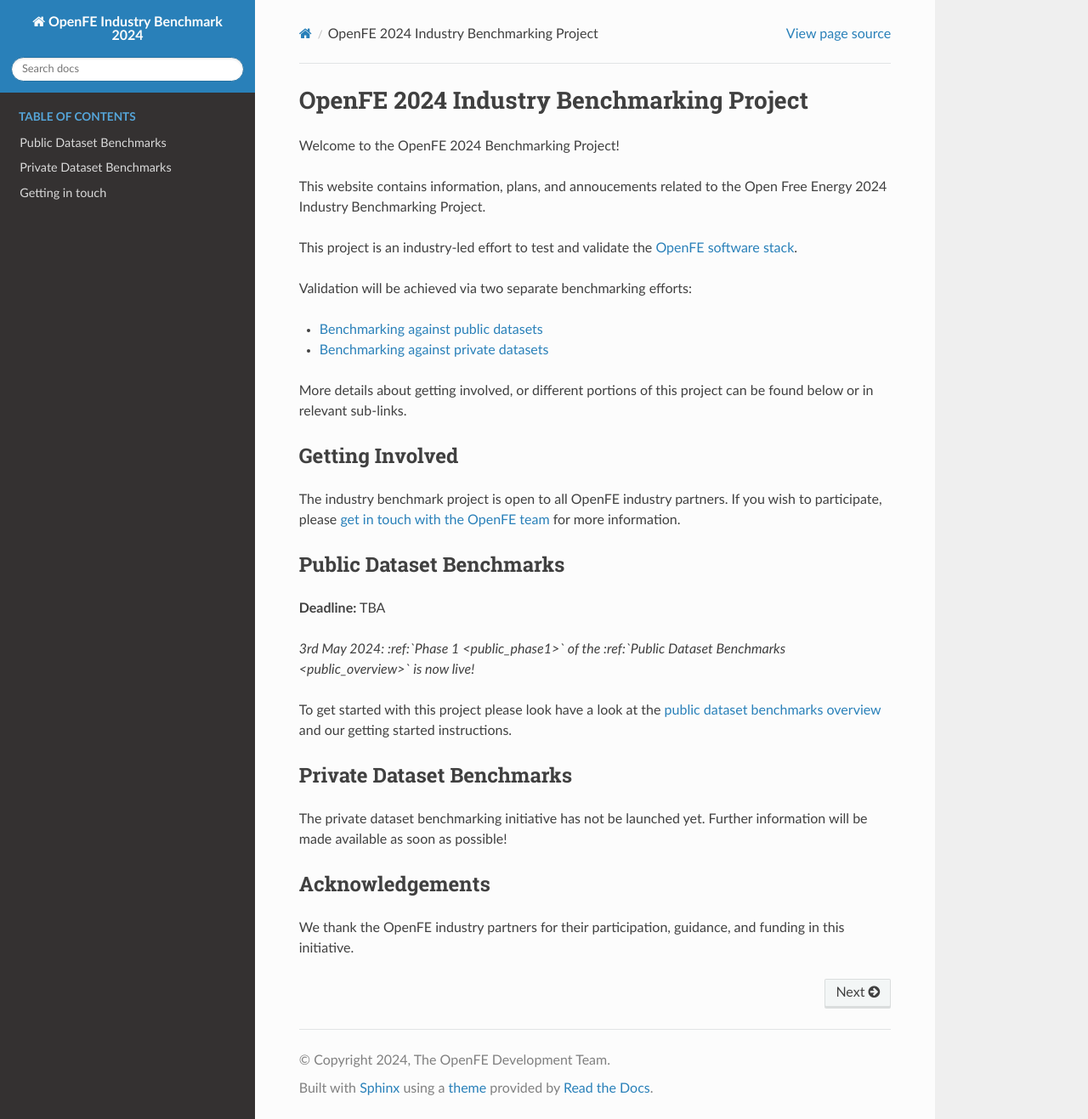
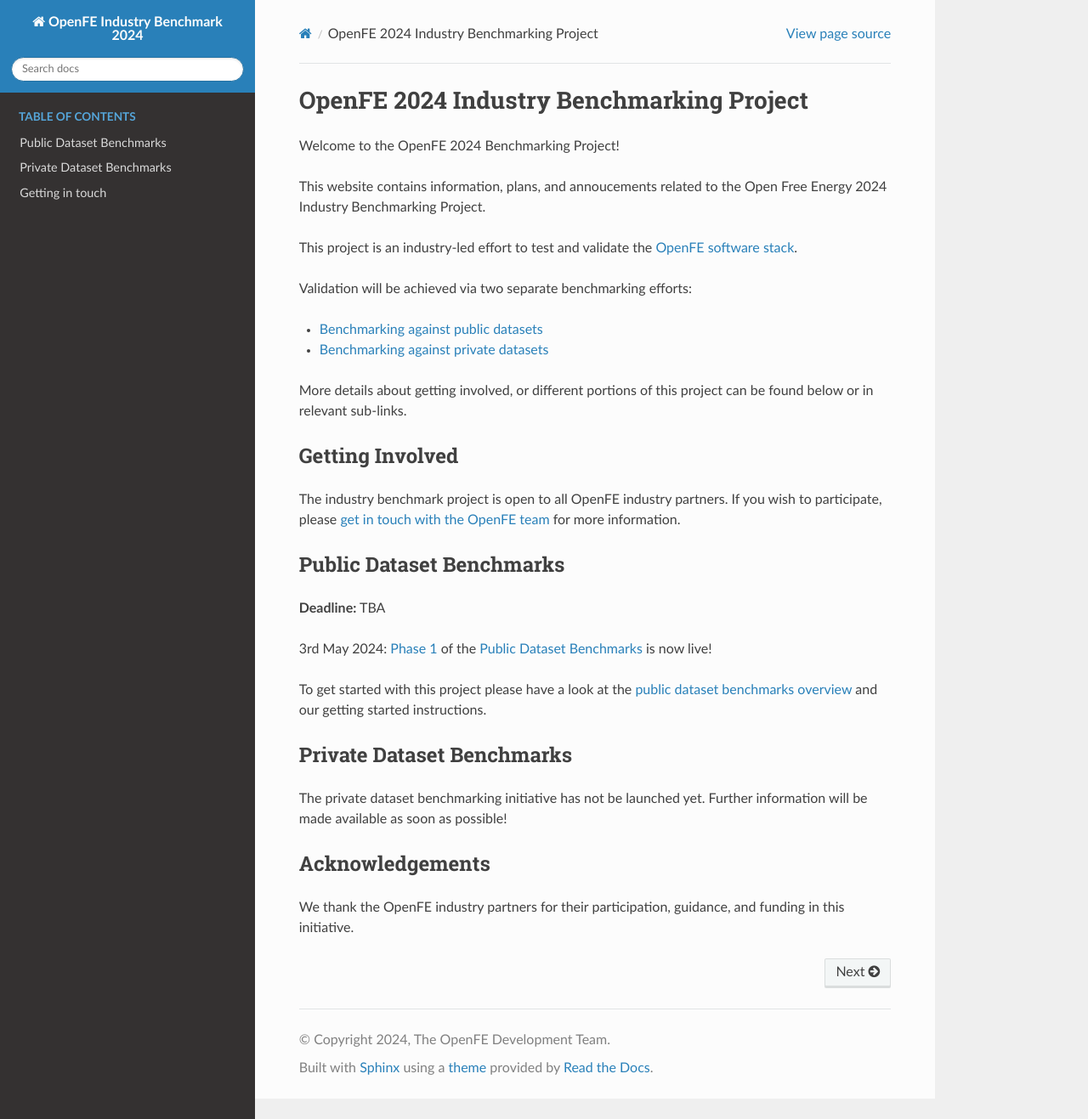
Before and after one commit to OpenFreeEnergy/IndustryBenchmarks2024, a Sphinx documentation site: the page built from docs/source/index.rst, in a window 1280 px wide and 1317 px high. Shown: the whole window at 85% size. Built offline with Sphinx 7.4.7 and the Read the Docs theme 2.0.0, drawn with Linux system fonts in a browser that asks for light colours.

```diff
--- a/docs/source/index.rst
+++ b/docs/source/index.rst
@@ -37,10 +37,10 @@ Public Dataset Benchmarks
 **Deadline:** TBA
 
 
-*3rd May 2024: :ref:`Phase 1 <public_phase1>` of the :ref:`Public Dataset Benchmarks <public_overview>` is now live!*
+3rd May 2024: :ref:`Phase 1 <public_phase1>` of the :ref:`Public Dataset Benchmarks <public_overview>` is now live!
 
 
-To get started with this project please look have a look at the :ref:`public dataset benchmarks overview <public_overview>`
+To get started with this project please have a look at the :ref:`public dataset benchmarks overview <public_overview>`
 and our :ref:`getting started <public_getting_started>` instructions.
 
 
--- a/docs/source/public/overview.rst
+++ b/docs/source/public/overview.rst
@@ -35,6 +35,8 @@ As outlined in Figure 1, the public benchmark will be split into four phases:
 
 At each stage of the process, the OpenFE team will provide necessary inputs and support to all participating members.
 
+
+.. _public_phase1:
 
 Phase 1: Preparing Inputs
 *************************
```
Also changed, not shown: README.md (+51 -2 lines).
